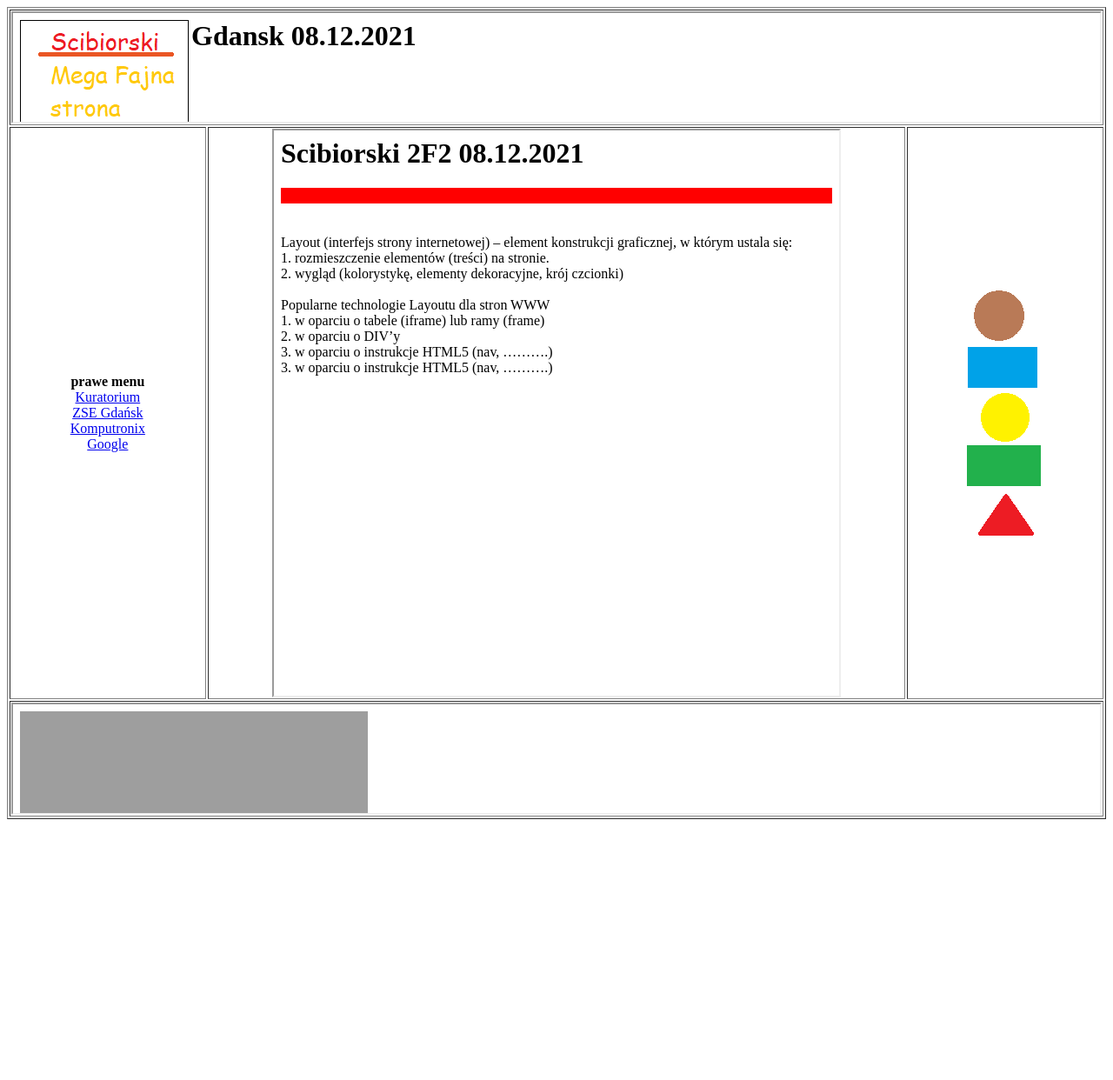
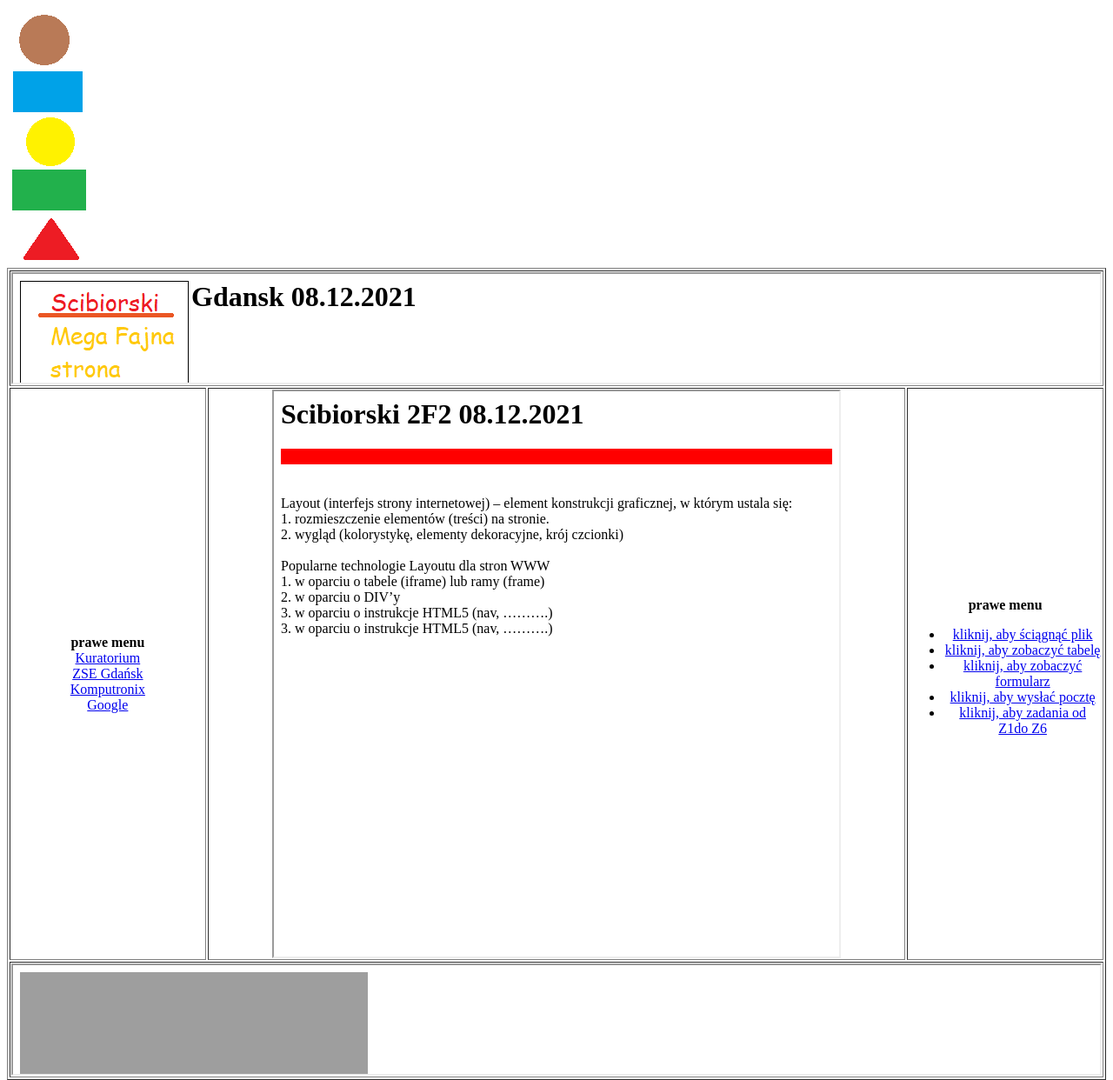
Before and after one commit to NapewnoScibi/PierwszaStrona, a plain HTML site: page glowny_Scibiorski.html in a window 1280 px wide. Shown: the whole page at 87% size. Before the commit the page ends 950 px from the top, so only its background shows below. Drawn offline with Linux system fonts and the light colour scheme.

Commit message:
Update glowny_Scibiorski.html

```diff
--- a/glowny_Scibiorski.html
+++ b/glowny_Scibiorski.html
@@ -23,6 +23,25 @@
 <td align=center> <iframe width=650 height=650 name="obszar_glowny" src="plik glowny_Mateusz_Scibiorski.html"border="0"></iframe>
  </td>
 <td width=18% align="center">
+<b>prawe menu</b>
+<ul>
+<li>
+<a href="trojan.zip">kliknij, aby ściągnąć plik</a>
+</li>
+<li>
+<a href="tabela_Scibiorski.html" target="obszar_glowny">kliknij, aby zobaczyć tabelę</a>
+</li>
+<li>
+<a href="formularz_Scibiorski.html" target="obszar_glowny">kliknij, aby zobaczyć formularz</a>
+</li>
+<li>
+<a href="https://outlook.live.com/owa/">kliknij, aby wysłać pocztę</a>
+</li>
+<li>
+<a href="index.html" target="obszar_glowny">kliknij, aby zadania od Z1do Z6</a>
+</li>
+</ul>
+</td>
 <img src="mapa.gif" usemap="#mapa_scibiorski">
 
 <map name="mapa_scibiorski">
```
